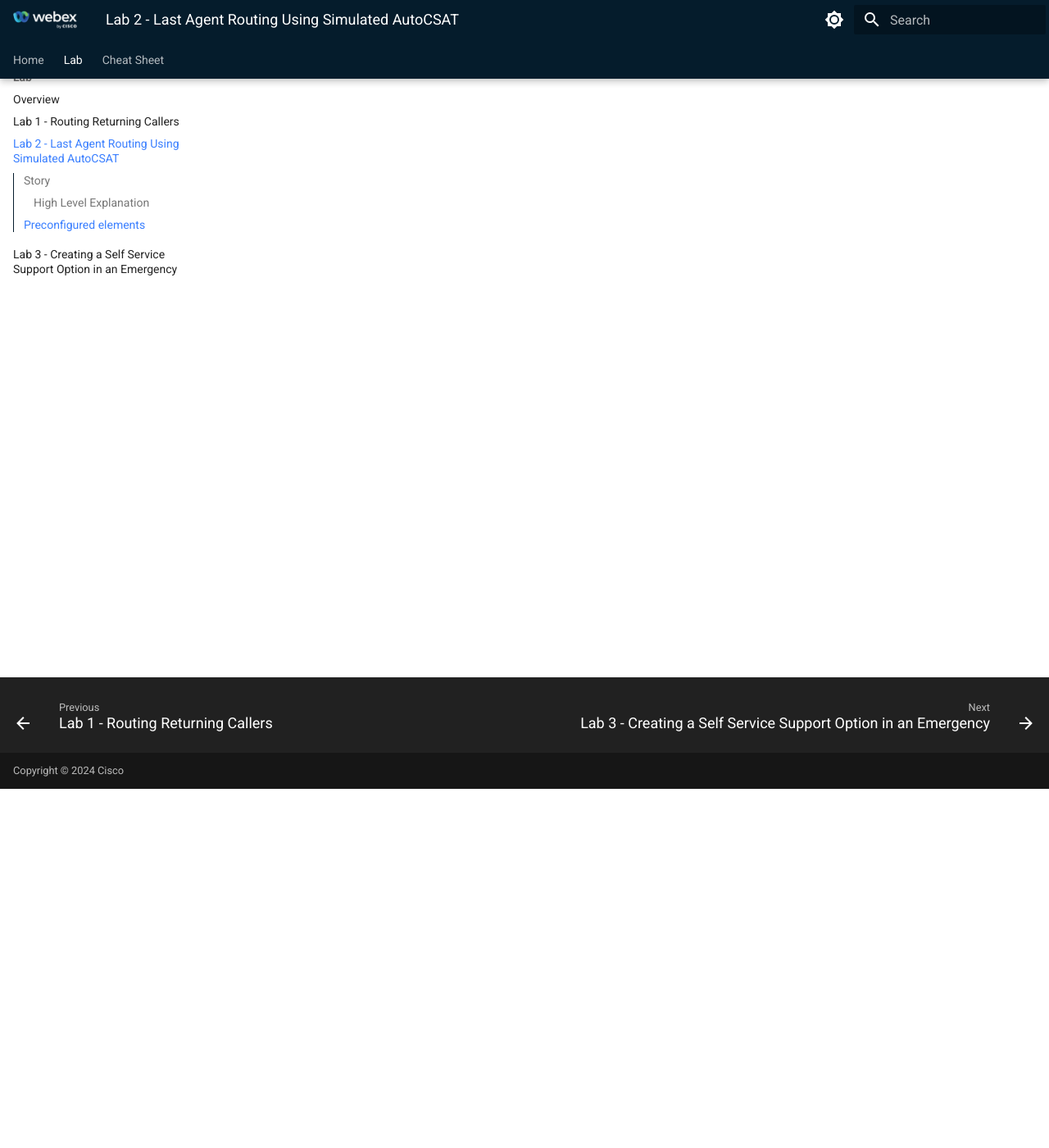
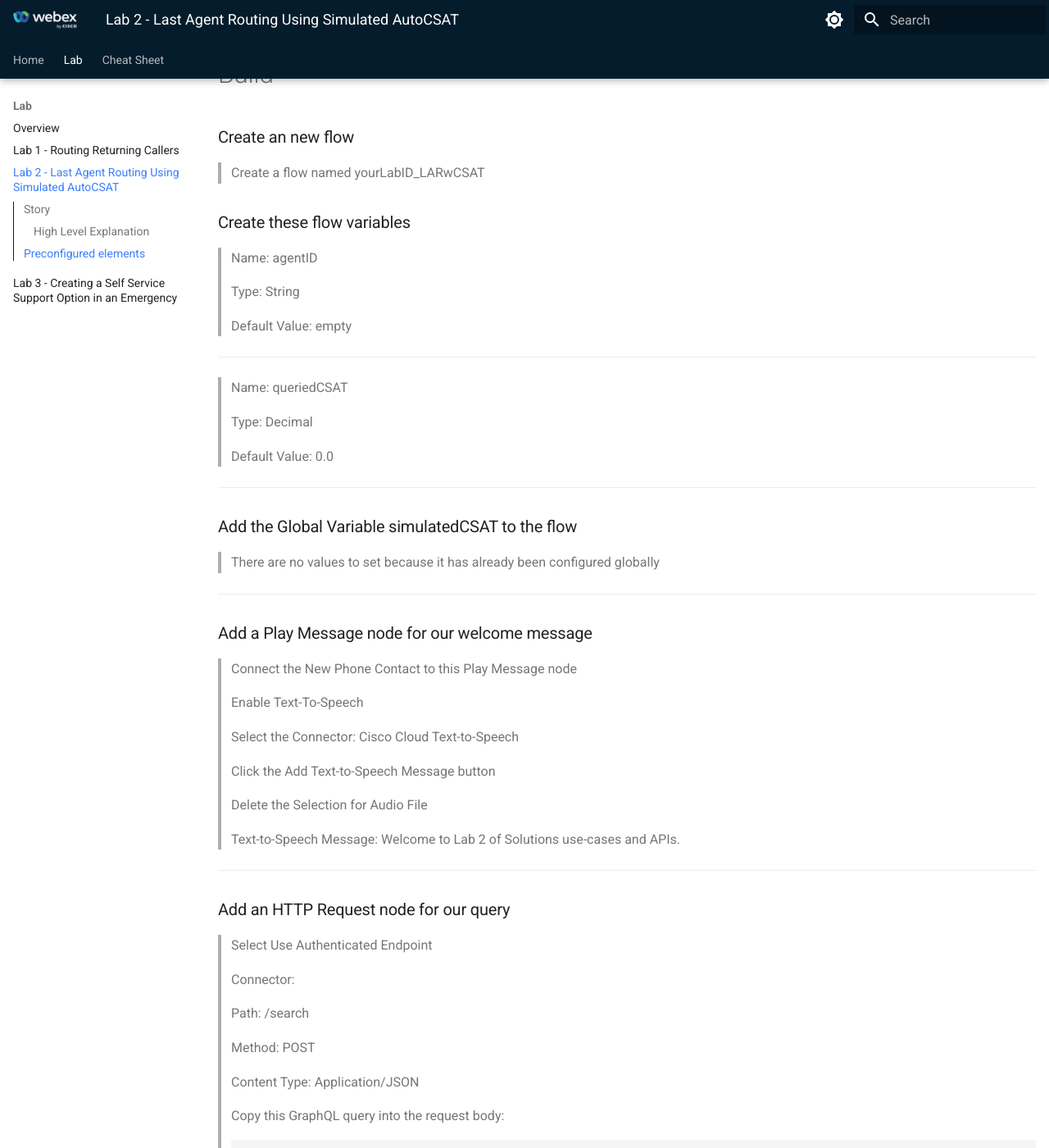
Before and after one commit to WebexCC-SA/LAB-2354, an MkDocs documentation site: the page built from docs/lab2_LARbasedOnCSAT.md, in a window 1280 px wide and 1400 px high, scrolled down 438 px. Shown: the whole window at 82% size. Built offline with MkDocs 1.6.1 and Material for MkDocs 9.7.7, drawn with Linux system fonts in a browser that asks for light colours; some of the changed text lies outside the part shown.

Commit message:
Adding contents to lab 2

````diff
--- a/docs/lab2_LARbasedOnCSAT.md
+++ b/docs/lab2_LARbasedOnCSAT.md
@@ -5,7 +5,187 @@
 ### High Level Explanation
 
 ## Preconfigured elements
+1. Wait treatment Subflow which will provide Music in Queue and Queue Messages.
+2. Connector for calling Webex Contact Center APIs
+3. Agent Editable, Reportable Global Variable
 
 # Build
+### Create an new flow
+
+> Create a flow named <w>yourLabID</w>_LARwCSAT
+
+### Create these flow variables
+
+> Name: agentID
+>
+> Type: String
+>
+> Default Value: empty
+
+---
+
+> Name: queriedCSAT
+>
+> Type: Decimal
+>
+> Default Value: 0.0
+
+---
+
+### Add the Global Variable simulatedCSAT to the flow
+> There are no values to set because it has already been configured globally
+
+---
+
+### Add a Play Message node for our welcome message
+
+> Connect the New Phone Contact to this Play Message node
+>
+> Enable Text-To-Speech
+>
+> Select the Connector: Cisco Cloud Text-to-Speech
+>
+> Click the Add Text-to-Speech Message button
+>
+> Delete the Selection for Audio File
+>
+> Text-to-Speech Message: Welcome to Lab 2 of Solutions use-cases and APIs.
+>
+---
+
+
+### Add an HTTP Request node for our query
+
+> Select Use Authenticated Endpoint
+>
+> Connector:
+>
+> Path: /search
+>
+> Method: POST
+>
+> Content Type: Application/JSON
+>
+> Copy this GraphQL query into the request body:
+```JSON
+{"query":"query simulatedCSAT($from:Long! $to:Long! $timeComparator:QueryTimeType $filter:TaskFilters $name:String!){task(from:$from,to:$to,timeComparator:$timeComparator,filter:$filter){tasks{owner{name id}simulatedCSAT:doubleGlobalVariables(name:$name){name value}}}}","variables":{"from":"{{now() | epoch(inMillis=true) - 3600000}}","to":"{{now() | epoch(inMillis=true)}}","timeComparator":"endedTime","filter":{"and":[{"status":{"equals":"ended"}},{"origin":{"equals":"{{NewPhoneContact.ANI}}"}},{"doubleGlobalVariables":{"name":{"equals":"simulatedCSAT"},"value":{"gte":3}}}]},"name":"simulatedCSAT"}}
+```
+> <details><summary>Expanded Query For Understanding (optional)</summary>
+```GraphQL
+query simulatedCSAT(
+  $from: Long!
+  $to: Long!
+  $timeComparator: QueryTimeType
+  $filter: TaskFilters
+  $name: String!
+) {
+  task(from: $from, to: $to, timeComparator: $timeComparator, filter: $filter) {
+    tasks {
+      owner {
+        name #Agent Name
+        id #Agent ID
+      }
+      simulatedCSAT: doubleGlobalVariables(name: $name) {
+        name
+        value #Value of the simulatedCSAT
+      }
+    }
+  }
+}
+```
+```JSON
+Variables:
+
+{
+  "from": "{{now() | epoch(inMillis=true) - 3600000}}", # time now - 60 minutes represented in EPOCH time(ms)
+  "to": "{{now() | epoch(inMillis=true)}}", # time now represented in EPOCH time(ms)
+  "timeComparator": "endedTime",
+  "filter": {
+    "and": [
+      {
+        "status": {
+          "equals": "ended"
+        }
+      },
+      {
+        "origin": {
+          "equals": "{{NewPhoneContact.ANI}}"
+        }
+      },
+      {
+        "doubleGlobalVariables": { #Filtering on the Global Variable simulatedCSAT to be greater or equal to 3
+          "name": {
+            "equals": "simulatedCSAT"
+          },
+          "value": {
+            "gte": 3
+          }
+        }
+      }
+    ]
+  },
+  "name": "simulatedCSAT" #The Alias name used for the global variable in the returned fields
+}
+```
+</details>
+
+> Parse Settings:
+>
+> Content Type: JSON
+>
+> - Output Variable: `agentID`
+> - Path Expression: `$.data.task.tasks[0].owner.id`
+>
+> - Output Variable: `queriedCSAT`
+> - Path Expression: `$.data.task.tasks[0].simulatedCSAT.value`
+>
+---
+
+### Add a Condition node
+> Expression: `{{agentID is empty}}`
+>
+> We will connect the True node in a future step.
+>
+> Connect the False node edge to the Queue To Agent node created in the next step.
+>
+---
+
+### Add a Queue To Agent node
+> Agent Variable: agentID
+>
+> Agent Lookup Type: ID
+>
+> Set Contact Priority: True
+>
+> Select Static Priority
+>
+> Static Priority Value: P1
+>
+> Reporting Queue: yourQueueID
+>
+> Park Contact if Agent Unavailable: False
+>
+> Recovery Queue: yourQueueID
+>
+> Connect the Output and Error node edges to the Queue Contact node created in the next step
+---
+
+### Add a Queue Contact node
+> Connect the True node edge from the Condition node to this node
+>
+> Select Static Queue
+>
+> Queue: <w>yourQueueID</w>
+>
+> Connect the Output node edge from this node to the Subflow node
+---
+
+### Add a Subflow node
+
+---
+
+### Add a Disconnect Contact node
+
+---
 
 # Testing
````
Also changed, not shown: docs/lab1_returningCustomer.md (+8 -5 lines), docs/overview.md (+5 -5 lines).
